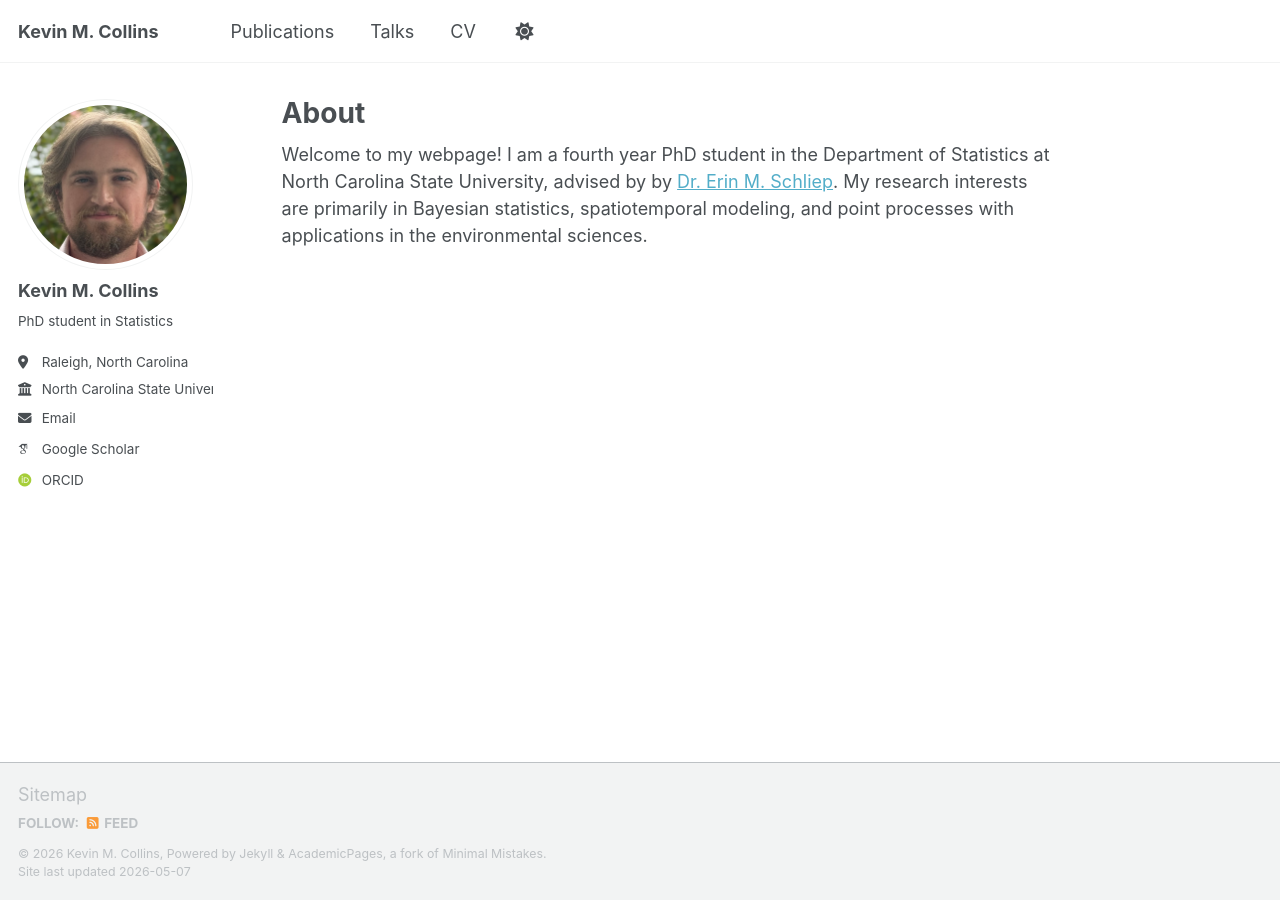
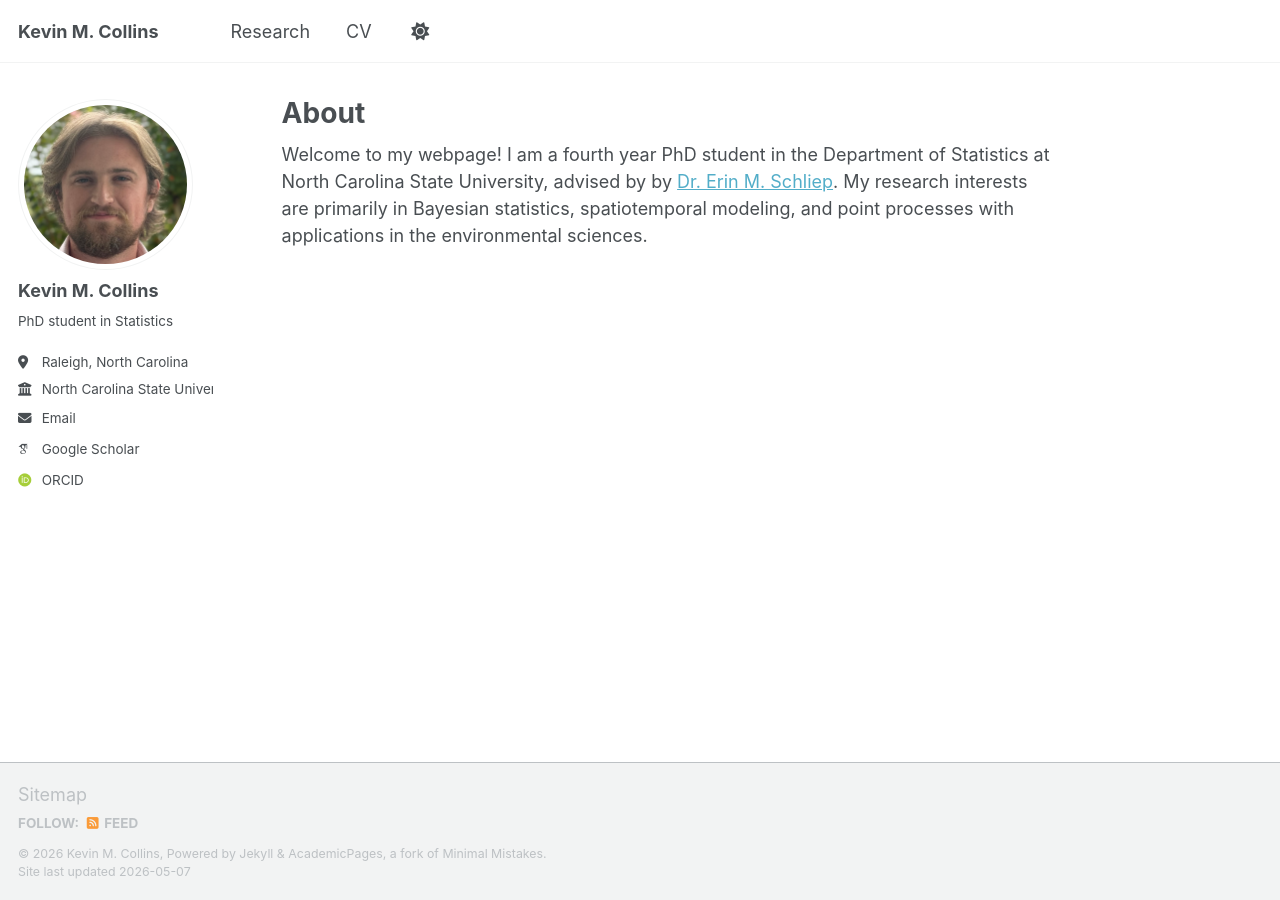
Before and after one commit to kecollins/kecollins.github.io, a Jekyll site: the page built from _pages/about.md, in a window 1280 px wide. Built offline with Jekyll 4.4.1, drawn with Linux system fonts in a browser that asks for light colours; some web fonts are replaced; a script that is not in the unit is left out.

Commit message:
Update navigation.yml

```diff
--- a/_data/navigation.yml
+++ b/_data/navigation.yml
@@ -8,11 +8,8 @@
 #      Markdown formatted page while the second is generated using JSON.
 
 main:
-  - title: "Publications"
-    url: /publications/
-
-  - title: "Talks"
-    url: /talks/
+  - title: "Research"
+    url: /research/
 
   - title: "CV"
     url: /cv/
```
